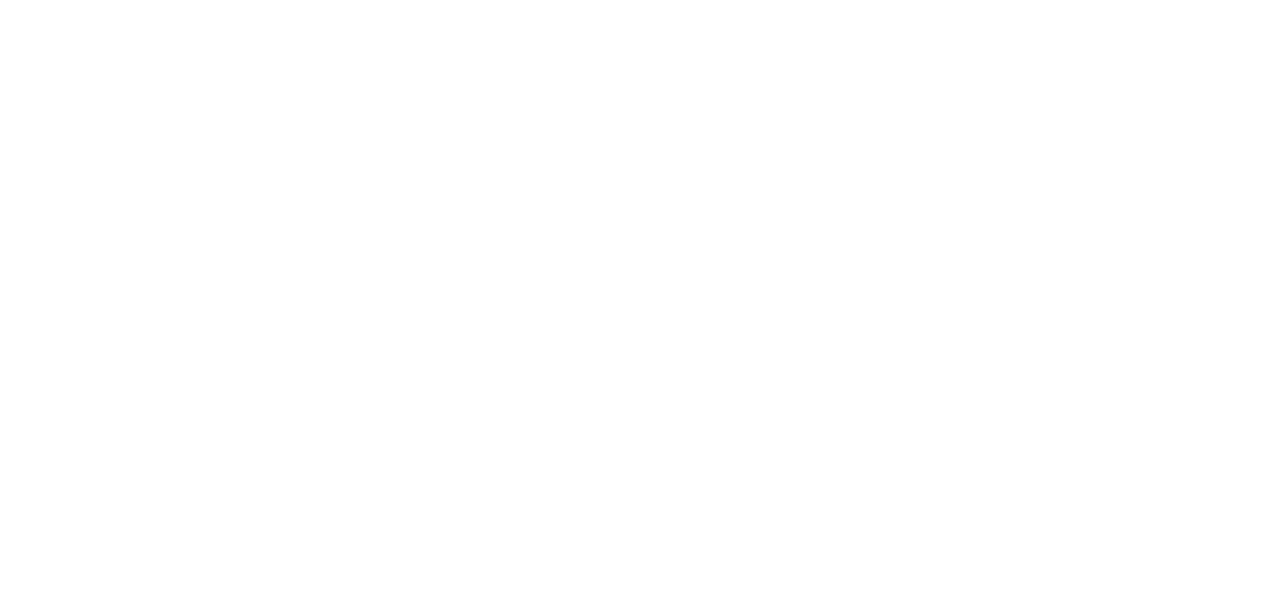
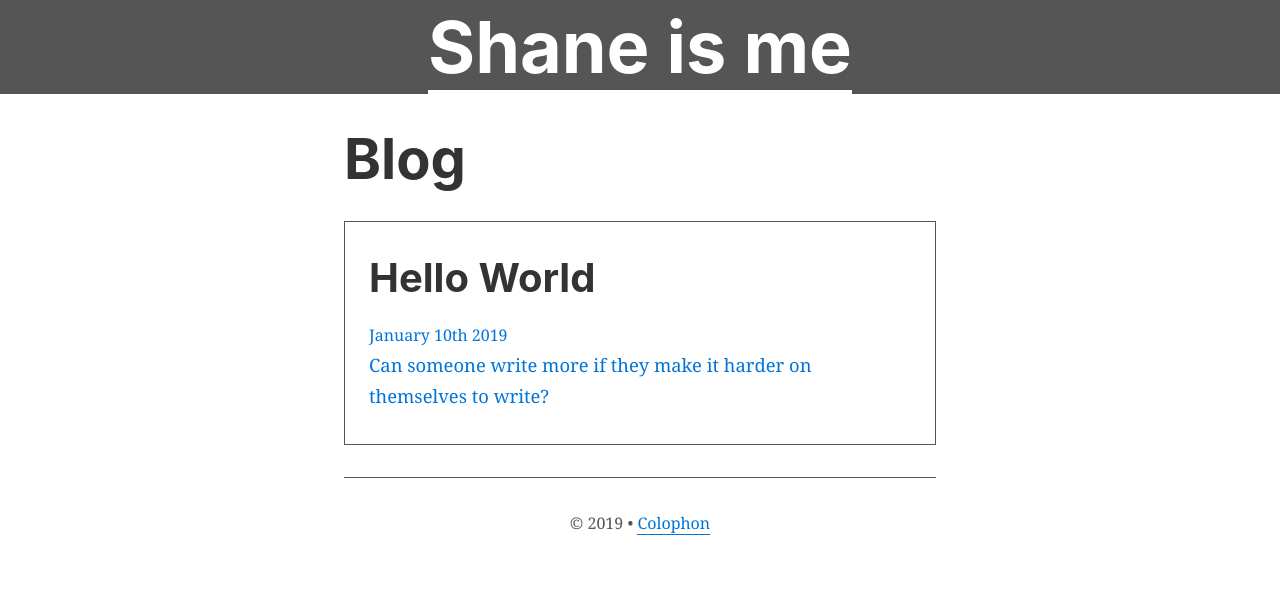
Before and after one commit to drainpip/shaneis.me-v2, a Gatsby site: page /blog in a window 1280 px wide. Before the commit this address had no page. Built offline with nearby package versions, Linux system fonts and the light colour scheme; Gatsby itself is replaced by a stand-in of ours.

Commit message:
Create post-list

```diff
--- /dev/null
+++ b/src/components/post-list.js
@@ -0,0 +1,66 @@
+/** @jsx jsx */
+import React from 'react'
+import { css, jsx } from '@emotion/core'
+import { StaticQuery, Link, graphql } from 'gatsby'
+
+const listItem = css`
+  border: 1px solid #555;
+`
+
+const listLink = css`
+  border-bottom: 0;
+  display: inline-block;
+  padding: 2em 1.5em;
+
+  > h3 {
+    margin-top: 0;
+  }
+
+  > p {
+    margin-bottom: 0;
+  }
+
+  &:hover {
+    background-color: rgba(57, 204, 204, 0.1);
+  }
+`
+
+const List = ({ posts }) => (
+  <React.Fragment>
+    {posts.edges.map(({ node }, i) => (
+      <div css={listItem} key={node.fields.slug}>
+        <Link to={node.fields.slug} css={listLink}>
+          <h3>{node.frontmatter.title}</h3>
+          <span>{node.frontmatter.date}</span>
+          <p>{node.frontmatter.description}</p>
+        </Link>
+      </div>
+    ))}
+  </React.Fragment>
+)
+
+const PostList = () => (
+  <StaticQuery
+    query={graphql`
+      query ListQuery {
+        allMarkdownRemark(sort: { order: DESC, fields: [frontmatter___date] }) {
+          edges {
+            node {
+              fields {
+                slug
+              }
+              frontmatter {
+                date(formatString: "MMMM Do YYYY")
+                description
+                title
+              }
+            }
+          }
+        }
+      }
+    `}
+    render={data => <List posts={data.allMarkdownRemark} />}
+  />
+)
+
+export default PostList
--- /dev/null
+++ b/src/pages/blog.js
@@ -0,0 +1,15 @@
+import React from 'react'
+
+import Layout from '../components/layout'
+import PostList from '../components/post-list'
+import SEO from '../components/seo'
+
+const Blog = () => (
+  <Layout>
+    <SEO title="Blog Index" />
+    <h2>Blog</h2>
+    <PostList />
+  </Layout>
+)
+
+export default Blog
--- a/src/pages/index.js
+++ b/src/pages/index.js
@@ -1,12 +1,10 @@
 import React from 'react'
-import { graphql, Link } from 'gatsby'
 
 import Layout from '../components/layout'
+import PostList from '../components/post-list'
 import SEO from '../components/seo'
 
-const IndexPage = ({ data }) => {
-  const postList = data.allMarkdownRemark
-  return (
+const IndexPage = () => (
   <Layout>
     <SEO title="Home" keywords={[`shane duff`, `coding`, `fiction`]} />
     <h2>Greetings</h2>
@@ -16,15 +14,7 @@ const IndexPage = ({ data }) => {
       things like writing stories for an audience of one.
     </p>
 
-      {postList.edges.map(({ node }, i) => (
-        <Link to={node.fields.slug} key={node.fields.slug}>
-          <div>
-            <h3>{node.frontmatter.title}</h3>
-            <span>{node.frontmatter.date}</span>
-            <p>{node.frontmatter.description}</p>
-          </div>
-        </Link>
-      ))}
+    <PostList />
 
     <h4>More?</h4>
 
@@ -32,40 +22,20 @@ const IndexPage = ({ data }) => {
       Something about me: I'm pretty good at my three C's: Cars, Computers and
       Canines. I have been an ASE Parts Specialist (P1, P2 and P4) so no
       mechanic can cheat me. I have been tinkering with Computer hardware and
-        programming since the early 90's. I also spent a few years learning
-        about Canine behavior including six months of direct work with a senior
-        trainer - I did this more for personal learning than starting a
-        business, but I'm certainly open to such things.
+      programming since the early 90's. I also spent a few years learning about
+      Canine behavior including six months of direct work with a senior trainer
+      - I did this more for personal learning than starting a business, but I'm
+      certainly open to such things.
     </p>
 
     <p>
-        I have a <a href="https://github.com/drainpip">Github</a> profile for
-        you to check out, my work history over on{' '}
+      I have a <a href="https://github.com/drainpip">Github</a> profile for you
+      to check out, my work history over on{' '}
       <a href="https://www.linkedin.com/in/shaneduff/">LinkedIn</a>, and if
-        you'd like to see me{' '}
-        <a href="http://twitter.com/drainpip">unfiltered</a> have at it.
+      you'd like to see me <a href="http://twitter.com/drainpip">unfiltered</a>{' '}
+      have at it.
     </p>
   </Layout>
 )
-}
 
 export default IndexPage
-
-export const listQuery = graphql`
-  query ListQuery {
-    allMarkdownRemark(sort: { order: DESC, fields: [frontmatter___date] }) {
-      edges {
-        node {
-          fields {
-            slug
-          }
-          frontmatter {
-            date(formatString: "MMMM Do YYYY")
-            description
-            title
-          }
-        }
-      }
-    }
-  }
-`
```
Lines whose indentation alone changed are shown as unchanged.
